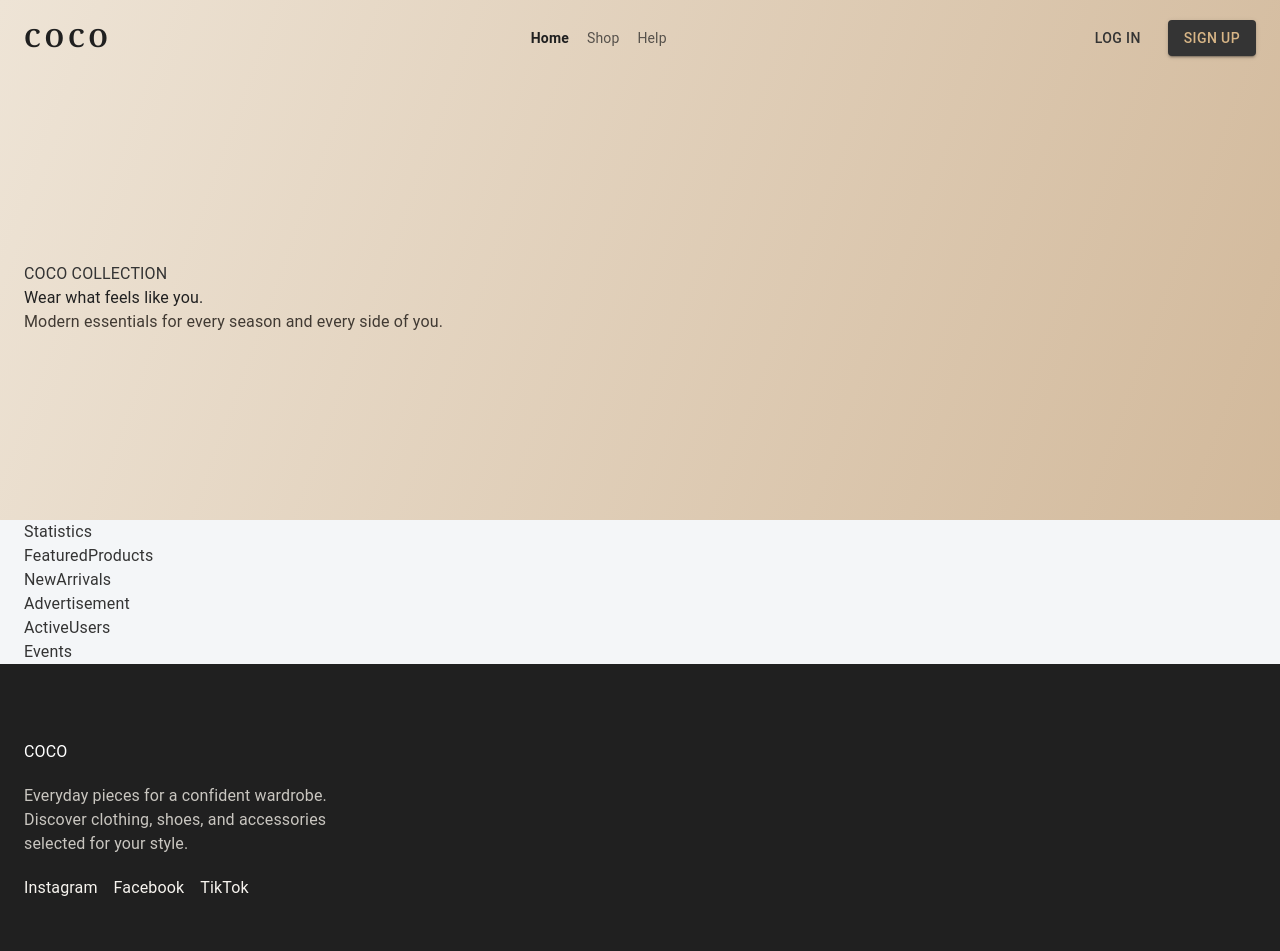
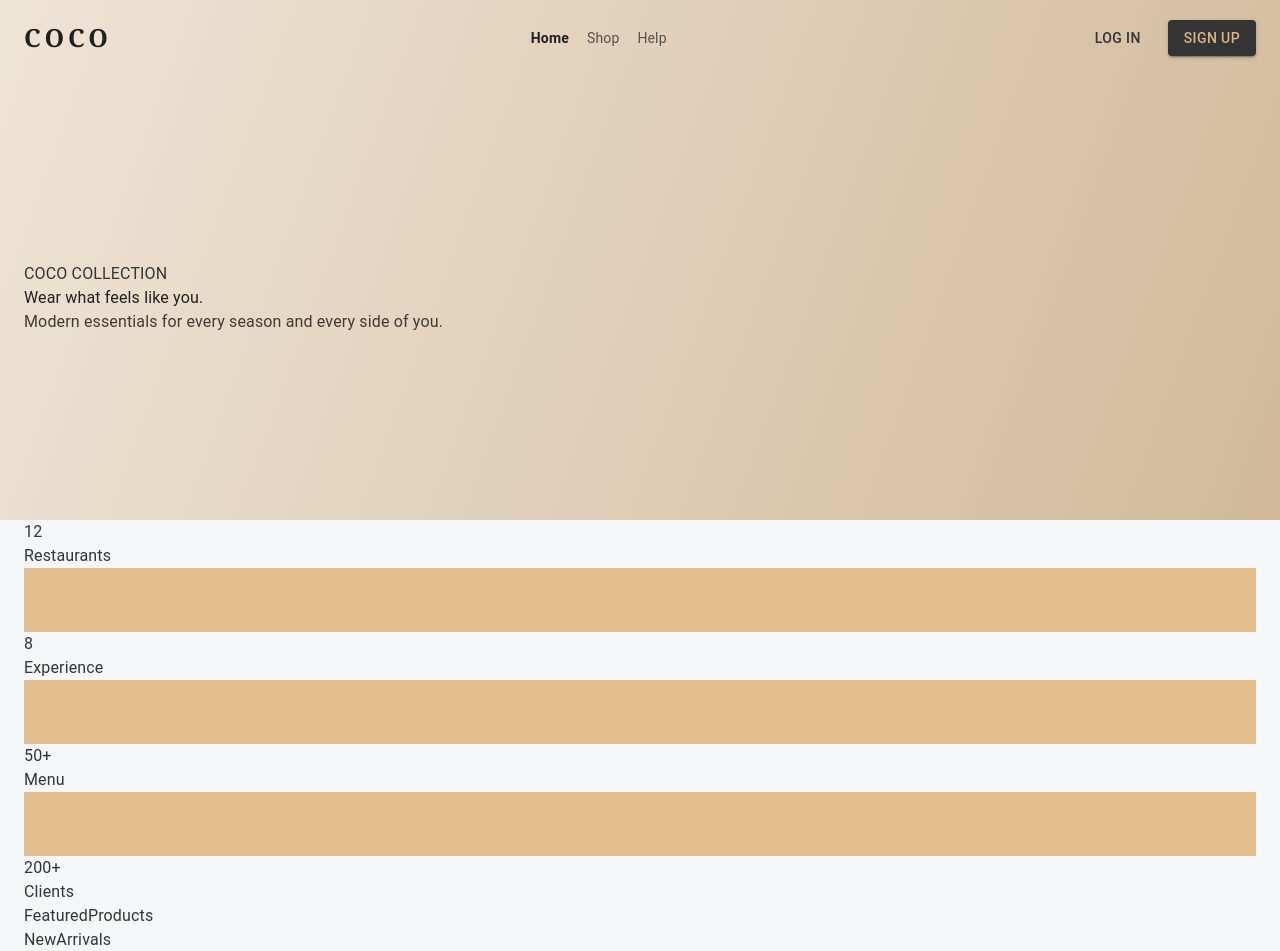
Before and after one commit to Rustamovmu/coco-react, a React (Create React App) app: page / in a window 1280 px wide. Shown: the top 951 px of the page. Built offline with nearby package versions, Linux system fonts and the light colour scheme.

Commit message:
feat: modify statistics sectional component

```diff
--- a/src/app/screens/homePage/Statistics.tsx
+++ b/src/app/screens/homePage/Statistics.tsx
@@ -1,10 +1,35 @@
 import React from "react";
-import { Container } from "@mui/material";
+import { Box, Container, Stack } from "@mui/material";
+import Divider from "../../components/divider";
 
 export default function Statistics() {
-    return(
-        <div>
-            <Container>Statistics</Container>
-        </div>
-    );
+  return (
+    <div className="static-frame">
+      <Container>
+        <Stack className="info">
+          <Stack className="static-box">
+            <Box className="static-num">12</Box>
+            <Box className="static-text">Restaurants</Box>
+          </Stack>
+
+          <Divider height="64" width="2" bg="#E3C08D" />
+
+          <Stack className="static-box">
+            <Box className="static-num">8</Box>
+            <Box className="static-text">Experience</Box>
+          </Stack>
+          <Divider height="64" width="2" bg="#E3C08D" />
+          <Stack className="static-box">
+            <Box className="static-num">50+</Box>
+            <Box className="static-text">Menu</Box>
+          </Stack>
+          <Divider height="64" width="2" bg="#E3C08D" />
+          <Stack className="static-box">
+            <Box className="static-num">200+</Box>
+            <Box className="static-text">Clients</Box>
+          </Stack>
+        </Stack>
+      </Container>
+    </div>
+  );
 }
```
